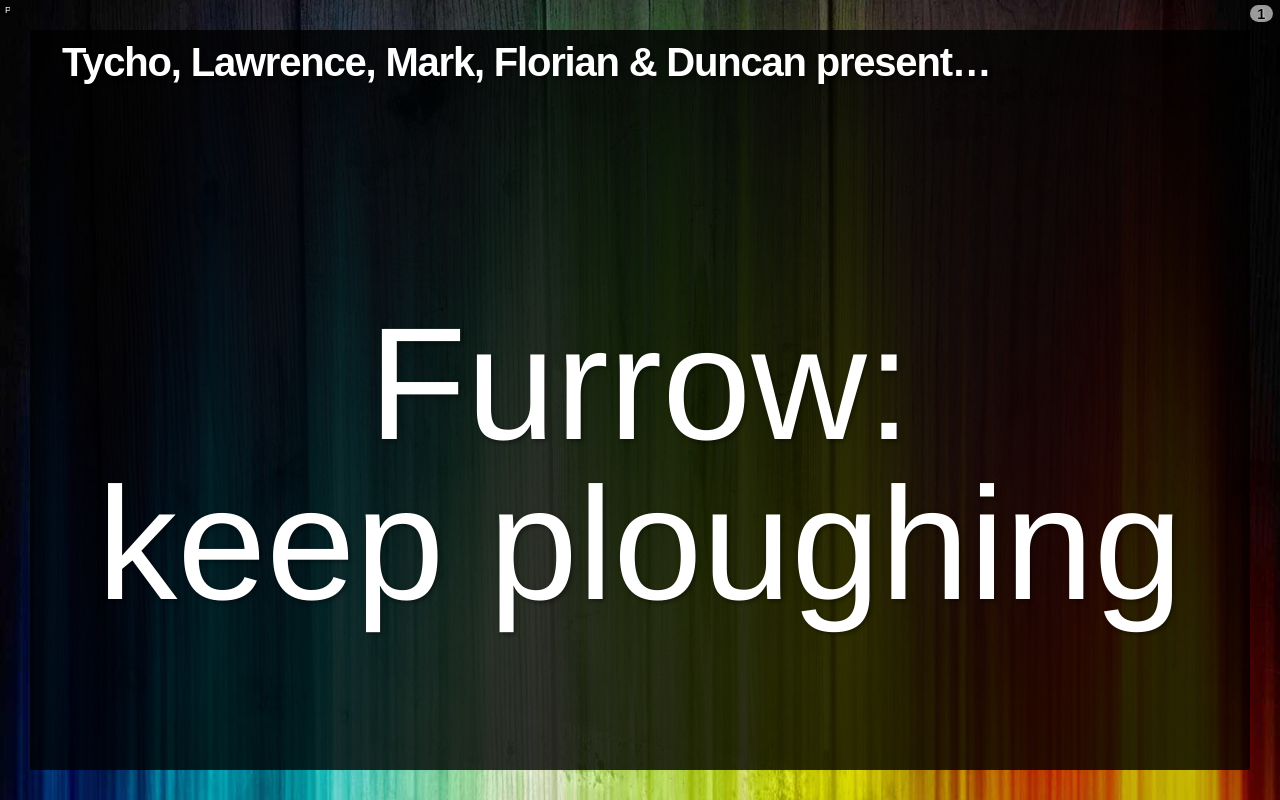
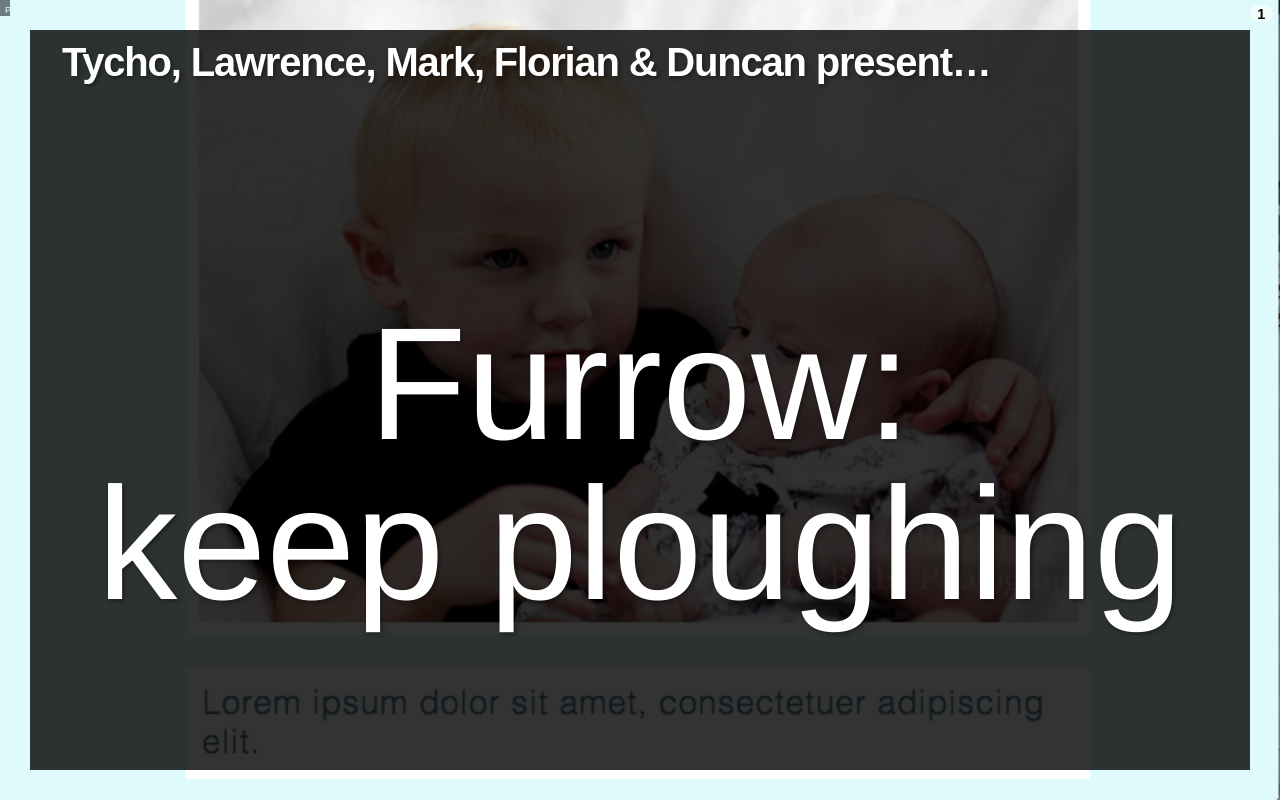
Before and after one commit to kynan/furrow, a plain HTML site: page index.html in a window 1280 px wide. Drawn offline with Linux system fonts and the light colour scheme.

Commit message:
Change background image to babies screen mockup

```diff
--- a/theme.css
+++ b/theme.css
@@ -26,7 +26,7 @@ section > header.slide > h1 {
 }
 
 html {
-	background: black url(img/rainbow-wood.jpg) bottom center;
+	background: black url(img/babies.png) bottom center;
 	background-size: cover;
 }
 
```
Also changed, not shown: img/babies.png (added).
